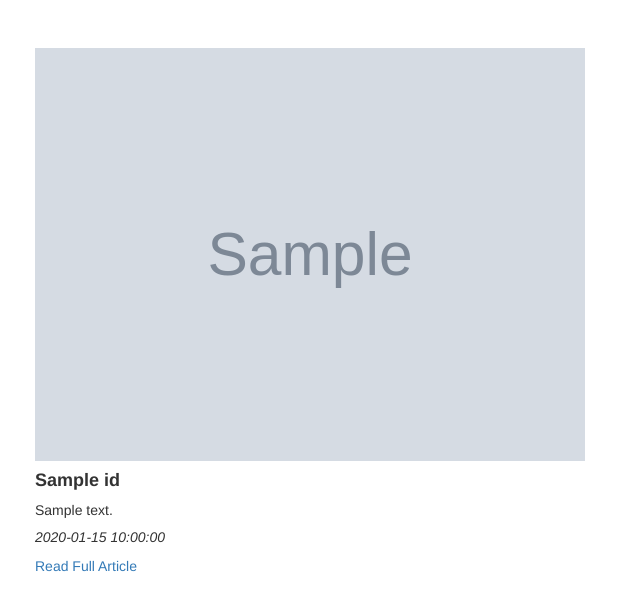
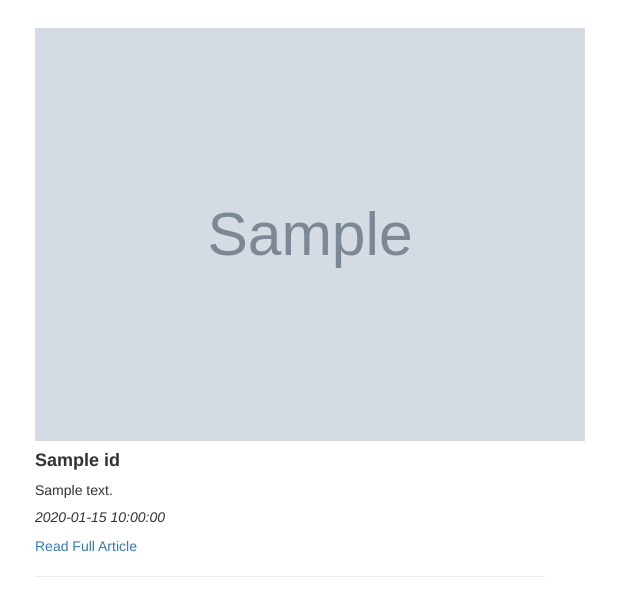
Before and after one commit to Waithera-m/news-flash, a Flask app: template app/templates/source.html in a window 1280 px wide. Shown: the part 454-1051 px from the top of the page, without its empty margins (0-640 px from the left). Before the commit the page ends 1030 px from the top, so only its background shows below. Run offline with Flask 2, Linux system fonts and the light colour scheme; the template is opened without the code that fills it: most values are stand-ins (such as "Sample title", 1, 10 or a date in 2020); some libraries are stand-ins or nearby versions.

Commit message:
remove float styling to enhance article differentiation

```diff
--- a/app/templates/macros.html
+++ b/app/templates/macros.html
@@ -29,7 +29,7 @@
 
 {% macro displaySourceArticles(articles_list) %}
         {% for article in articles_list %}
-        <div class="card m-3" style="width: 70rem; float: left;">
+        <div class="card m-3" style="width: 70rem;">
             <img src="{{article.urlToImage}}" class="card-img-top img-responsive" height=500 width=550>
             <div class="card-body">
                 <div class="card-title">
```
